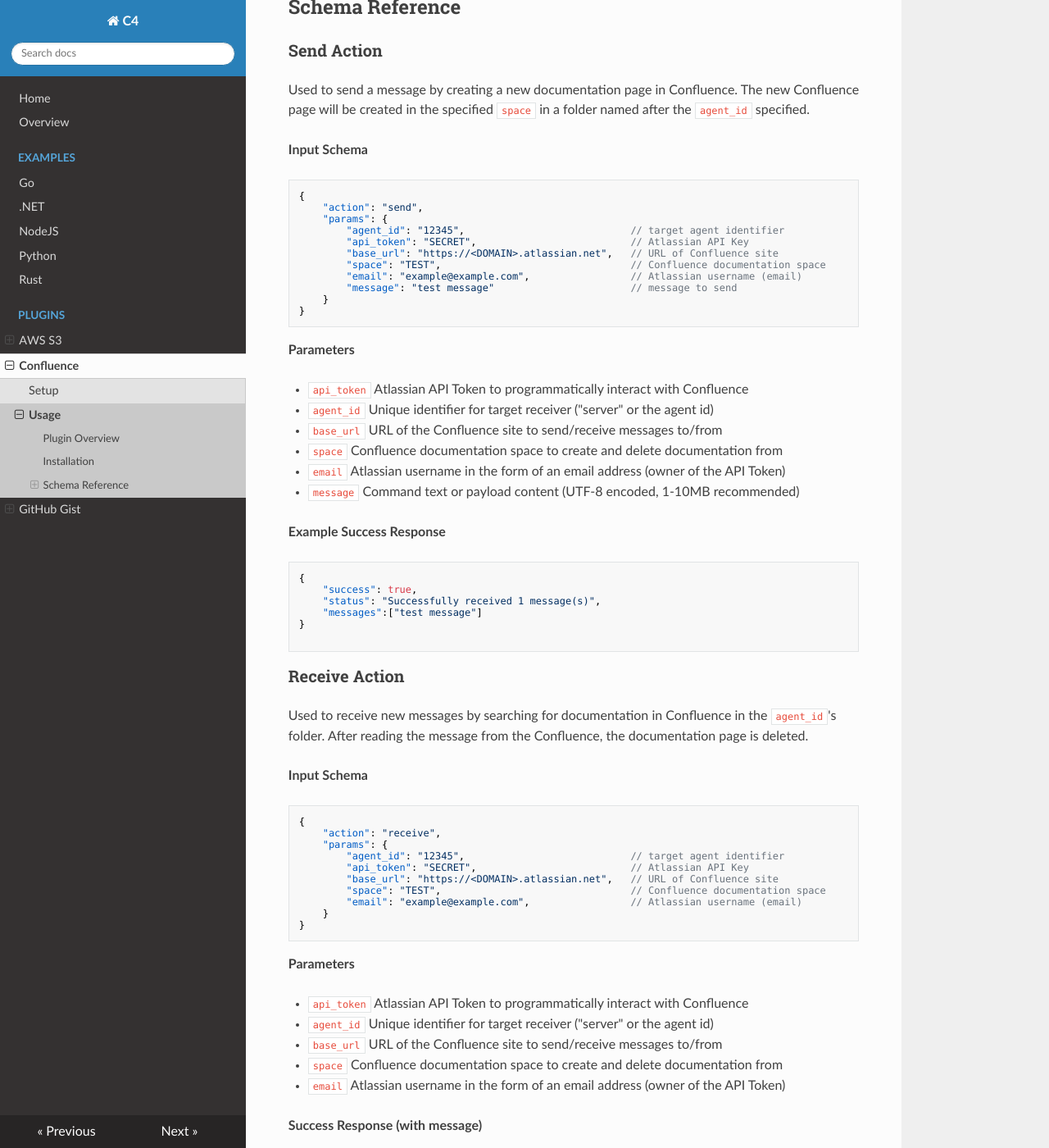
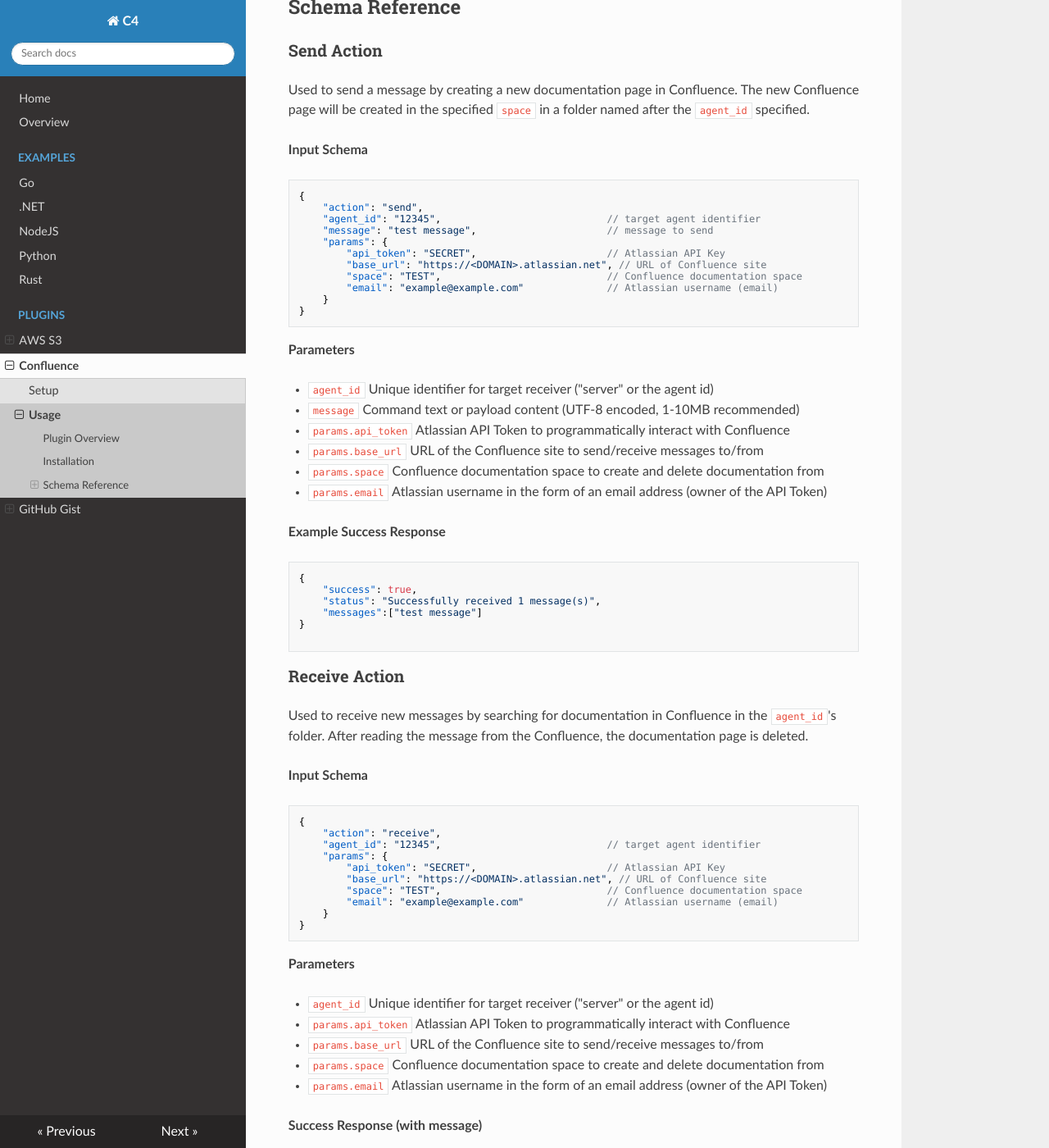
Before and after one commit to scottctaylor12/C4, an MkDocs documentation site: the page built from docs/plugins/confluence/usage.md, in a window 1280 px wide and 1400 px high, scrolled down 796 px. Shown: the whole window at 82% size. Built offline with MkDocs 1.6.1, drawn with Linux system fonts in a browser that asks for light colours; nearby versions of some CDN libraries.

````diff
--- a/docs/plugins/confluence/usage.md
+++ b/docs/plugins/confluence/usage.md
@@ -36,25 +36,25 @@ The new Confluence page will be created in the specified `space` in a folder nam
 ```json
 {
     "action": "send",
+    "agent_id": "12345",                            // target agent identifier
+    "message": "test message",                      // message to send
     "params": {
-        "agent_id": "12345",                            // target agent identifier
-        "api_token": "SECRET",                          // Atlassian API Key
-        "base_url": "https://<DOMAIN>.atlassian.net",   // URL of Confluence site
-        "space": "TEST",                                // Confluence documentation space
-        "email": "example@example.com",                 // Atlassian username (email)
-        "message": "test message"                       // message to send
+        "api_token": "SECRET",                      // Atlassian API Key
+        "base_url": "https://<DOMAIN>.atlassian.net", // URL of Confluence site
+        "space": "TEST",                            // Confluence documentation space
+        "email": "example@example.com"              // Atlassian username (email)
     }
 }
 ```
 
 **Parameters**
 
-* `api_token` Atlassian API Token to programmatically interact with Confluence
 * `agent_id` Unique identifier for target receiver ("server" or the agent id)
-* `base_url` URL of the Confluence site to send/receive messages to/from
-* `space` Confluence documentation space to create and delete documentation from
-* `email` Atlassian username in the form of an email address (owner of the API Token)
 * `message` Command text or payload content (UTF-8 encoded, 1-10MB recommended)
+* `params.api_token` Atlassian API Token to programmatically interact with Confluence
+* `params.base_url` URL of the Confluence site to send/receive messages to/from
+* `params.space` Confluence documentation space to create and delete documentation from
+* `params.email` Atlassian username in the form of an email address (owner of the API Token)
 
 **Example Success Response**
 
@@ -77,23 +77,23 @@ After reading the message from the Confluence, the documentation page is deleted
 ```json
 {
     "action": "receive",
+    "agent_id": "12345",                            // target agent identifier
     "params": {
-        "agent_id": "12345",                            // target agent identifier
-        "api_token": "SECRET",                          // Atlassian API Key
-        "base_url": "https://<DOMAIN>.atlassian.net",   // URL of Confluence site
-        "space": "TEST",                                // Confluence documentation space
-        "email": "example@example.com",                 // Atlassian username (email)
+        "api_token": "SECRET",                      // Atlassian API Key
+        "base_url": "https://<DOMAIN>.atlassian.net", // URL of Confluence site
+        "space": "TEST",                            // Confluence documentation space
+        "email": "example@example.com"              // Atlassian username (email)
     }
 }
 ```
 
 **Parameters**
 
-* `api_token` Atlassian API Token to programmatically interact with Confluence
 * `agent_id` Unique identifier for target receiver ("server" or the agent id)
-* `base_url` URL of the Confluence site to send/receive messages to/from
-* `space` Confluence documentation space to create and delete documentation from
-* `email` Atlassian username in the form of an email address (owner of the API Token)
+* `params.api_token` Atlassian API Token to programmatically interact with Confluence
+* `params.base_url` URL of the Confluence site to send/receive messages to/from
+* `params.space` Confluence documentation space to create and delete documentation from
+* `params.email` Atlassian username in the form of an email address (owner of the API Token)
 
 **Success Response (with message)**
 
````
Also changed, not shown: docs/examples/go.md (+3 -3 lines), docs/examples/net-core.md (+3 -3 lines), docs/examples/nodejs.md (+4 -4 lines), docs/examples/python.md (+4 -4 lines), docs/examples/rust.md (+3 -3 lines), docs/plugins/aws-s3/usage.md (+19 -19 lines), docs/plugins/gist/usage.md (+7 -7 lines), 5 other files.
